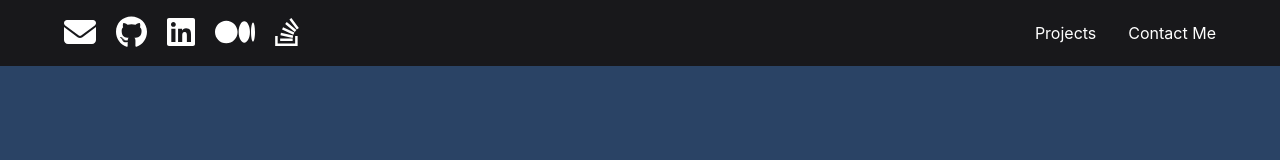
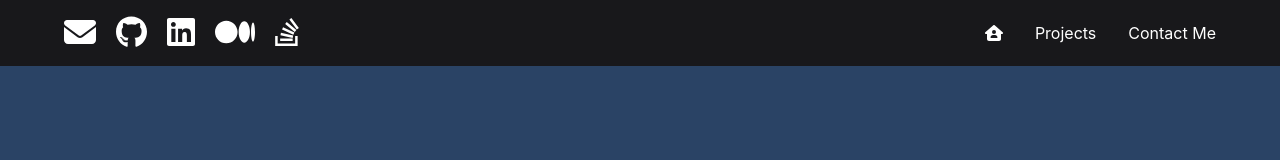
Before and after one commit to michaelbulaongdev/meta-reactlab-portfolio, a React (Create React App) app: page / in a window 1280 px wide. Shown: the top 160 px of the page. Built offline with nearby package versions, Linux system fonts and the light colour scheme.

Commit message:
add home button

```diff
--- a/src/components/Header.js
+++ b/src/components/Header.js
@@ -1,6 +1,6 @@
 import React, { useEffect, useRef } from "react";
 import { FontAwesomeIcon } from "@fortawesome/react-fontawesome";
-import { faEnvelope } from "@fortawesome/free-solid-svg-icons";
+import { faEnvelope, faHouseUser } from "@fortawesome/free-solid-svg-icons";
 import {
   faGithub,
   faLinkedin,
@@ -87,6 +87,19 @@ const Header = () => {
               <Link
                 activeClass="active"
                 className="nav-scroll"
+                to="landing-section"
+                ignoreCancelEvents={true}
+                offset={-80}
+                isDynamic={true}
+                smooth={true}
+                delay={100}
+                duration={500}
+              >
+                <FontAwesomeIcon icon={faHouseUser} size="1x" />
+              </Link>
+              <Link
+                activeClass="active"
+                className="nav-scroll"
                 to="projects-section"
                 ignoreCancelEvents={true}
                 offset={-80}
--- a/src/components/LandingSection.js
+++ b/src/components/LandingSection.js
@@ -1,24 +1,26 @@
-import React from 'react';
-import {Avatar, Heading, VStack} from '@chakra-ui/react';
-import FullScreenSection from './FullScreenSection';
-import profilepic from '../images/profilepic.jpeg';
+import React from "react";
+import { Avatar, Heading, VStack } from "@chakra-ui/react";
+import FullScreenSection from "./FullScreenSection";
+import profilepic from "../images/profilepic.jpeg";
 
-const greeting = 'Hello, I am Mike!';
-const bio1 = 'A frontend developer';
-const bio2 = 'specialised in React';
+const greeting = "Hello, I am Mike!";
+const bio1 = "A frontend developer";
+const bio2 = "specialised in React";
 
 // Implement the UI for the LandingSection component according to the instructions.
 // Use a combination of Avatar, Heading and VStack components.
 const LandingSection = () => (
   <FullScreenSection
-		justifyContent='center'
-		alignItems='center'
+    justifyContent="center"
+    alignItems="center"
     isDarkBackground
-		backgroundColor='#2A4365'>
+    backgroundColor="#2A4365"
+    id="landing-section"
+  >
     <VStack>
-			<Avatar size='2xl' name='Mike' src={profilepic} />
+      <Avatar size="2xl" name="Mike" src={profilepic} />
       <p>{greeting}</p>
-			<VStack py='30px'>
+      <VStack py="30px">
         <Heading>{bio1}</Heading>
         <Heading>{bio2}</Heading>
       </VStack>
```
Lines whose indentation alone changed are shown as unchanged.
